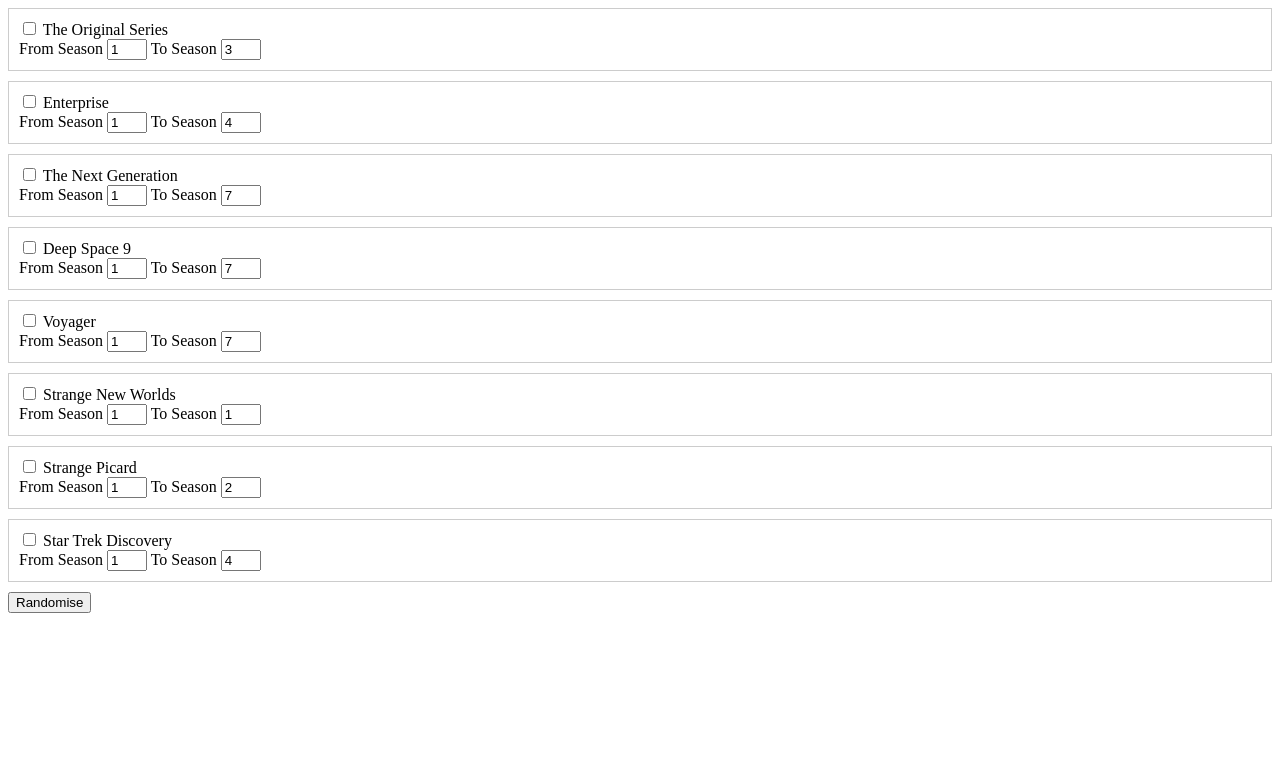
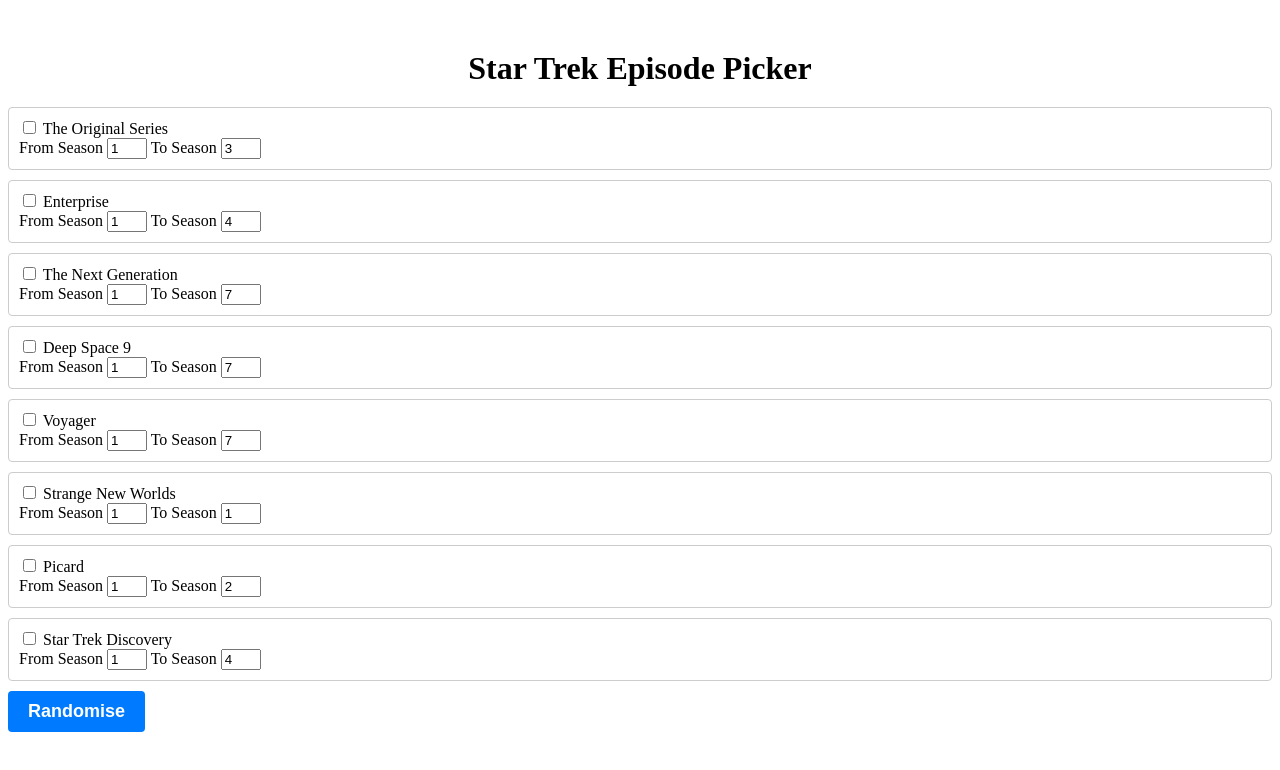
Before and after one commit to David-Tenni/RandomEpisodePicker, a plain HTML site: page Index.html in a window 1280 px wide. Drawn offline with Linux system fonts and the light colour scheme.

Commit message:
updated: changed some formatting

```diff
--- a/Index.html
+++ b/Index.html
@@ -1,10 +1,10 @@
 <html>
 
 <head>
-    <title>TV Series Form</title>
+    <title>Episode Picker</title>
     <link rel="stylesheet" type="text/css" href="styles.css" />
 </head>
-
+<h1>Star Trek Episode Picker</h1>
 <body>
     <section class="series-section">
         <label>
@@ -72,7 +72,7 @@
     <section class="series-section">
         <label>
         <input id="pic-check" type="checkbox" />
-        Strange Picard </label><br />
+        Picard </label><br />
         From Season
         <input type="number" id="pic-start-season" value="1" class="short-field" min="1" max="2" />
         To Season
--- a/styles.css
+++ b/styles.css
@@ -1,9 +1,32 @@
 .series-section {
-	border: 1px solid #ccc;
-	padding: 10px;
-	margin-bottom: 10px;
-}
+    margin: 10px 0;
+    padding: 10px;
+    border: 1px solid #ccc;
+    border-radius: 4px;
+  }
 
 .short-field {
 	width: 40px;
 }
+
+#randomise {
+    display: inline-block;
+    padding: 10px 20px;
+    font-size: 18px;
+    font-weight: bold;
+    color: #fff;
+    background-color: #007bff;
+    border: none;
+    border-radius: 4px;
+    cursor: pointer;
+  }
+  #randomise:hover {
+    background-color: #0069d9;
+
+  }
+
+  h1 {
+    text-align: center;
+    margin-top: 50px;
+    margin-bottom: 20px;
+}
```
